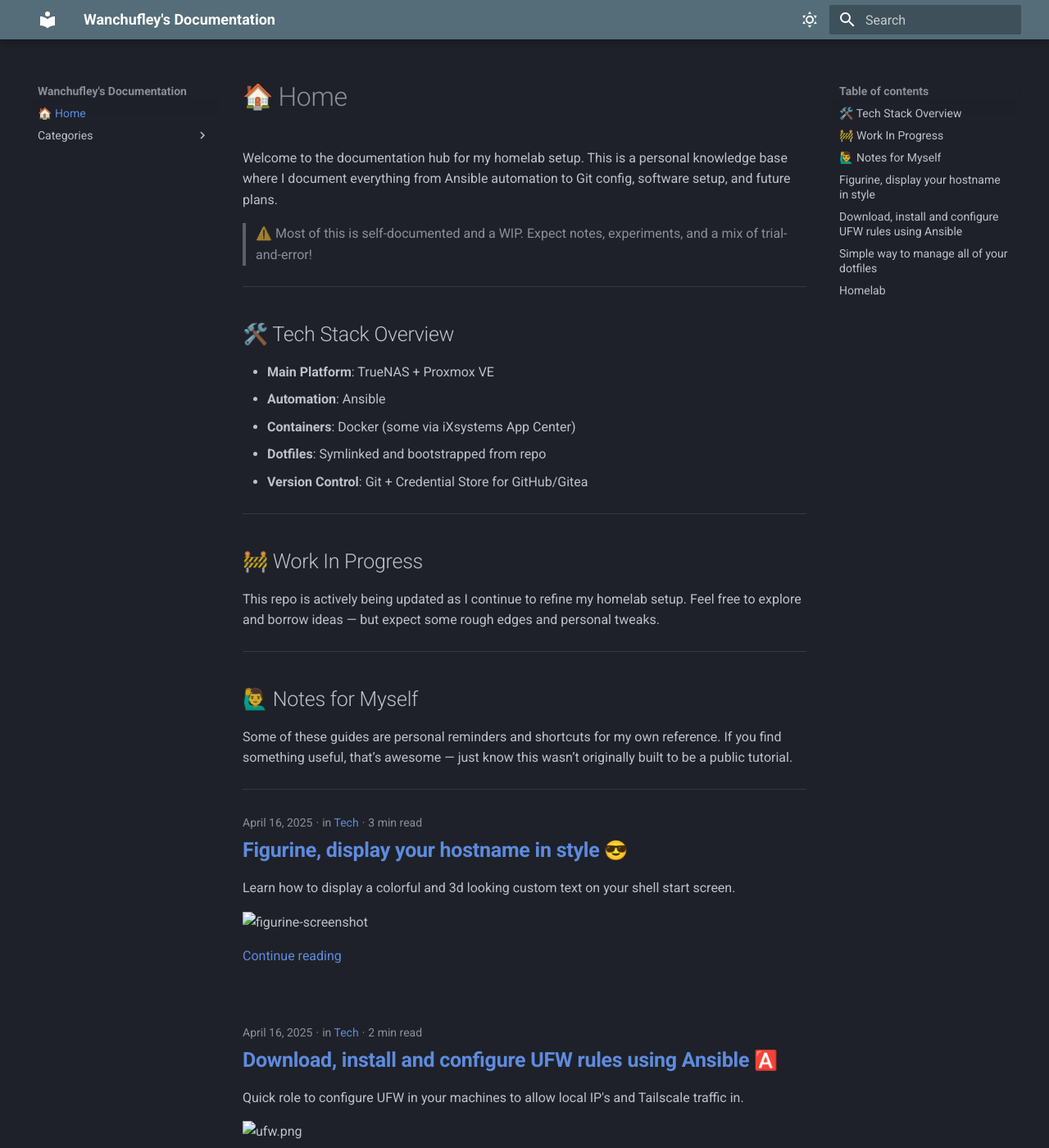
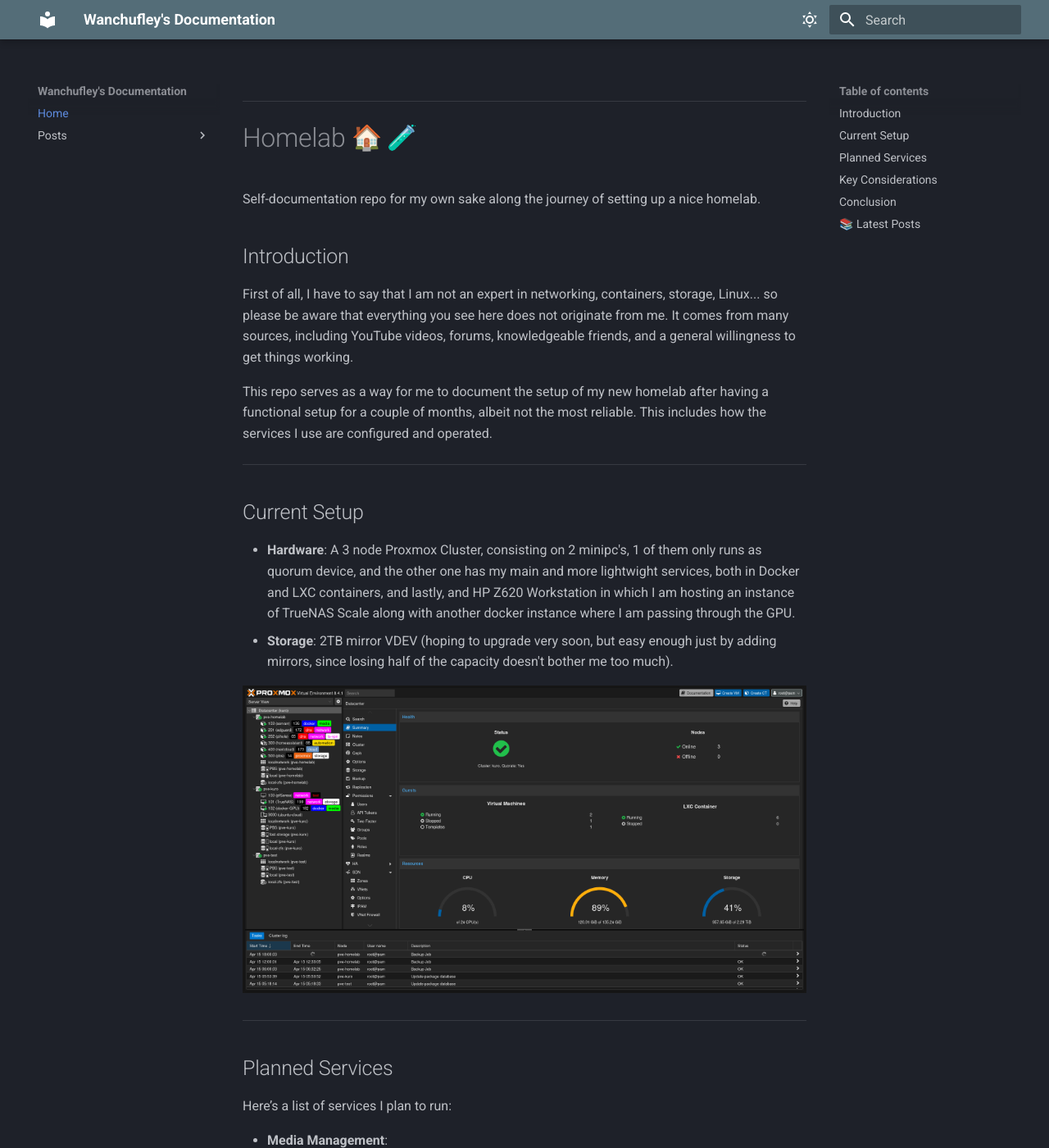
Before and after one commit to Wanchufley/mkdocs-blog, an MkDocs documentation site: the page built from docs/index.md, in a window 1280 px wide and 1400 px high. Shown: the whole window at 82% size. Built offline with MkDocs 1.6.1 and Material for MkDocs 9.7.7, drawn with Linux system fonts in a browser that asks for light colours; emoji names are drawn with the system emoji font; some of the changed text lies outside the part shown.

Commit message:
fixed index.md

```diff
--- a/docs/index.md
+++ b/docs/index.md
@@ -1,29 +1,118 @@
-
-# :house: Home
-
-Welcome to the documentation hub for my homelab setup. This is a personal knowledge base where I document everything from Ansible automation to Git config, software setup, and future plans.
-
-> ⚠️ Most of this is self-documented and a WIP. Expect notes, experiments, and a mix of trial-and-error!
+<style>
+.card-grid {
+  display: grid;
+  grid-template-columns: repeat(auto-fit, minmax(260px, 1fr));
+  gap: 1.5rem;
+  margin-top: 1rem;
+}
+.card {
+  border: 1px solid rgba(0,0,0,0.1);
+  border-radius: 1rem;
+  padding: 1.2rem;
+  background-color: var(--md-default-bg-color);
+  box-shadow: 0 1px 3px rgba(0,0,0,0.1);
+  transition: 0.2s ease-in-out;
+}
+.card:hover {
+  transform: translateY(-4px);
+  box-shadow: 0 4px 12px rgba(0,0,0,0.1);
+}
+.card h3 {
+  margin-top: 0;
+  margin-bottom: 0.5rem;
+}
+.card p {
+  margin-bottom: 0;
+}
+</style>
 
 ---
 
-## 🛠️ Tech Stack Overview
-- **Main Platform**: TrueNAS + Proxmox VE
-- **Automation**: Ansible
-- **Containers**: Docker (some via iXsystems App Center)
-- **Dotfiles**: Symlinked and bootstrapped from repo
-- **Version Control**: Git + Credential Store for GitHub/Gitea
+# Homelab :house: :test_tube:
+
+Self-documentation repo for my own sake along the journey of setting up a nice homelab.
+
+<!-- more -->
+
+## Introduction
+
+First of all, I have to say that I am not an expert in networking, containers, storage, Linux... so please be aware that everything you see here does not originate from me. It comes from many sources, including YouTube videos, forums, knowledgeable friends, and a general willingness to get things working.
+
+This repo serves as a way for me to document the setup of my new homelab after having a functional setup for a couple of months, albeit not the most reliable. This includes how the services I use are configured and operated.
 
 ---
 
-## 🚧 Work In Progress
+## Current Setup
 
-This repo is actively being updated as I continue to refine my homelab setup. Feel free to explore and borrow ideas — but expect some rough edges and personal tweaks.
+- **Hardware**: A 3 node Proxmox Cluster, consisting on 2 minipc's, 1 of them only runs as quorum device, and the other one has my main and more lightwight services, both in Docker
+and LXC containers, and lastly, and HP Z620 Workstation in which I am hosting an instance of TrueNAS Scale along with another docker instance where I am passing through the GPU.
+- **Storage**: 2TB mirror VDEV (hoping to upgrade very soon, but easy enough just by adding mirrors, since losing half of the capacity doesn't bother me too much).
+
+![proxmox](posts/assets/img/proxmox.png)
 
 ---
 
-## 🙋‍♂️ Notes for Myself
+## Planned Services
 
-Some of these guides are personal reminders and shortcuts for my own reference. If you find something useful, that’s awesome — just know this wasn’t originally built to be a public tutorial.
+Here’s a list of services I plan to run:
+
+- **Media Management**:
+  - Arr Stack (Sonarr, Radarr, etc.) via **Gluetun VPN** with **PIA**.
+  - **Jellyfin** and **Jellyseer** for media consumption.
+
+- **Utilities**:
+  - **Pi-hole** for network-wide ad-blocking and DNS management.
+  - **Portainer** to simplify container management.
+  - **Photo backup software**, such as **Nextcloud**.
+  - A dashboard like **Homepage** for centralized management.
+
+![homepage](posts/assets/img/homepage.png)
 
 ---
+
+## Key Considerations
+
+1. **Local Access Only**:
+   All services will be accessible **only inside my house** theoritetically, I have a Tailnet and many connectors in various machines (virtual or physical) so I don't need
+   to open any ports to the public internet.
+
+2. **Local SSL certificates**:
+   I have an instance of **NPM** that I use along with **pihole** to be able to add the custom DNS records to the proxys served by **NPM**
+
+3. **Storage Integration**:
+   I know that having a virtualized TrueNAS is not recommended, but since the machine where I am hosting has so many resources I didn't  want to limit the capabilities of the machine
+   in the sense of upgradability, so instead of having to virtualized something inside TrueNAS, I rather have the virtualized nas and also be able to host couple of things more.
+
+---
+
+## Conclusion
+
+This repo is a work in progress as I rebuild my homelab. It’s a learning process, and I hope documenting it helps me (and potentially others) along the way.
+
+---
+
+## 📚 Latest Posts
+
+<div class="card-grid">
+
+<div class="card">
+  <h3><a href="ufw-role/">🔧 ufw-role</a></h3>
+  <p>Ansible role for setting up UFW, SSH key access, and automation security best practices.</p>
+</div>
+
+<div class="card">
+  <h3><a href="dotfile-mgm">💾 Dotfiles Setup</a></h3>
+  <p>How I bootstrap a fresh machine with my dotfiles and Git configuration.</p>
+</div>
+
+<div class="card">
+  <h3><a href="figurine-install/">🤖 Figurine Setup</a></h3>
+  <p>Add fun ASCII banners to your terminal using <code>figurine</code>.</p>
+</div>
+
+<div class="card">
+  <h3><a href="/homelab-overview/">🏠 Homelab Overview</a></h3>
+  <p>Full tour of my Proxmox cluster, TrueNAS Scale storage, and current goals.</p>
+</div>
+
+</div>
--- a/docs/posts/post-04-homelab-overview.md
+++ /dev/null
@@ -1,68 +0,0 @@
----
-date:
-    created: 2025-04-16
-categories:
-    - Tech
-slug: homelab-overview
----
-
-# Homelab
-
-Self-documentation repo for my own sake along the journey of setting up a nice homelab.
-
-<!-- more -->
-
-## Introduction
-
-First of all, I have to say that I am not an expert in networking, containers, storage, Linux... so please be aware that everything you see here does not originate from me. It comes from many sources, including YouTube videos, forums, knowledgeable friends, and a general willingness to get things working.
-
-This repo serves as a way for me to document the setup of my new homelab after having a functional setup for a couple of months, albeit not the most reliable. This includes how the services I use are configured and operated.
-
----
-
-## Current Setup
-
-- **Hardware**: A 3 node Proxmox Cluster, consisting on 2 minipc's, 1 of them only runs as quorum device, and the other one has my main and more lightwight services, both in Docker
-and LXC containers, and lastly, and HP Z620 Workstation in which I am hosting an instance of TrueNAS Scale along with another docker instance where I am passing through the GPU.
-- **Storage**: 2TB mirror VDEV (hoping to upgrade very soon, but easy enough just by adding mirrors, since losing half of the capacity doesn't bother me too much).
-
-![proxmox](assets/img/proxmox.png)
-
----
-
-## Planned Services
-
-Here’s a list of services I plan to run:
-
-- **Media Management**:
-  - Arr Stack (Sonarr, Radarr, etc.) via **Gluetun VPN** with **PIA**.
-  - **Jellyfin** and **Jellyseer** for media consumption.
-
-- **Utilities**:
-  - **Pi-hole** for network-wide ad-blocking and DNS management.
-  - **Portainer** to simplify container management.
-  - **Photo backup software**, such as **Nextcloud**.
-  - A dashboard like **Homepage** for centralized management.
-
-![homepage](assets/img/homepage.png)
-
----
-
-## Key Considerations
-
-1. **Local Access Only**:
-   All services will be accessible **only inside my house** theoritetically, I have a Tailnet and many connectors in various machines (virtual or physical) so I don't need
-   to open any ports to the public internet.
-
-2. **Local SSL certificates**:
-   I have an instance of **NPM** that I use along with **pihole** to be able to add the custom DNS records to the proxys served by **NPM**
-
-3. **Storage Integration**:
-   I know that having a virtualized TrueNAS is not recommended, but since the machine where I am hosting has so many resources I didn't  want to limit the capabilities of the machine
-   in the sense of upgradability, so instead of having to virtualized something inside TrueNAS, I rather have the virtualized nas and also be able to host couple of things more.
-
----
-
-## Conclusion
-
-This repo is a work in progress as I rebuild my homelab. It’s a learning process, and I hope documenting it helps me (and potentially others) along the way.
--- a/mkdocs.yml
+++ b/mkdocs.yml
@@ -20,13 +20,14 @@
 
 plugins:
   - search
-  - blog:
-      blog_dir: .
-      categories_allowed:
-      - Tech
-      post_url_format: "{slug}"
-      blog_toc: true
-      archive: false
+#  - blog:
+#      blog_dir: .
+#      categories_allowed:
+#      - Tech
+#      post_url_format: "{slug}"
+#      blog_toc: true
+#      archive: false
+#      index_page: false
 
 markdown_extensions:
   - attr_list
```
